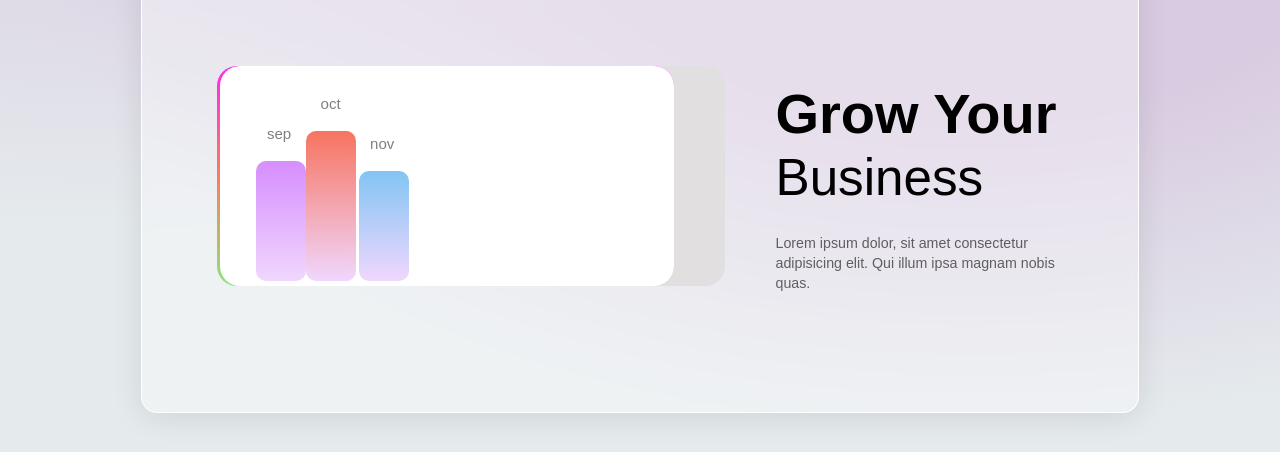
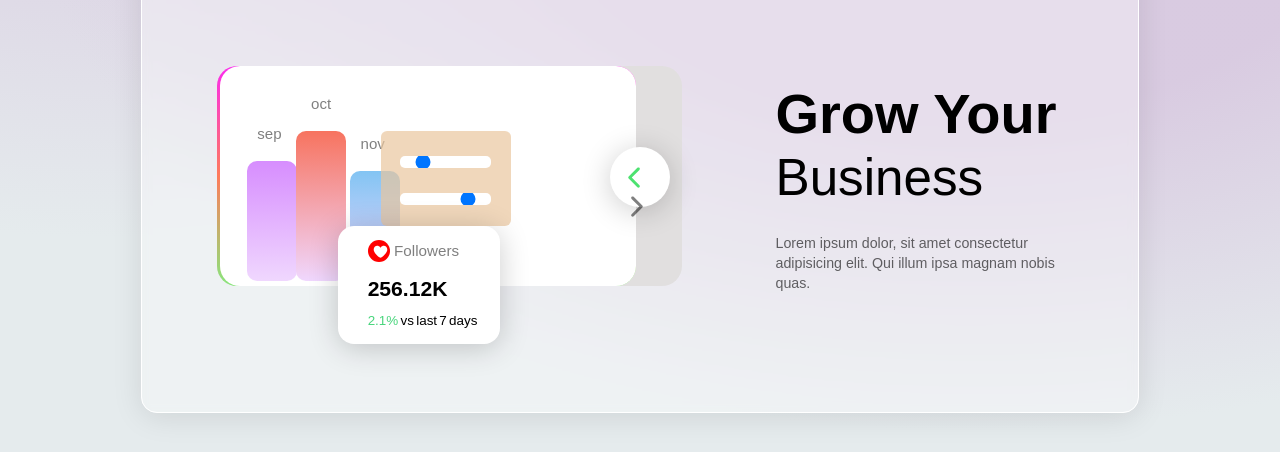
Before and after one commit to mohammadm938/agancy-landing-page, a plain HTML site: page index.html in a window 1280 px wide. Shown: the part 625-1077 px from the top of the page. Drawn offline with Linux system fonts and the light colour scheme.

Commit message:
compleate footer content

```diff
--- a/css/styles.css
+++ b/css/styles.css
@@ -320,7 +320,7 @@ body {
 
 #footer-content .left {
   float: left;
-  width: 60%;
+  width: 55%;
 }
 #footer-content .left .gray-box {
   background-color: #e1dfdf;
@@ -410,3 +410,126 @@ body {
   );
   height: 110px;
 }
+#footer-content .ranges-bg {
+  background-color: rgba(234, 199, 158, 0.7);
+  width: 32%;
+  height: 45%;
+  text-align: center;
+  border-radius: 6px;
+  float: right;
+  position: relative;
+  top: 60px;
+  right: 120px;
+}
+
+input[type="range"] {
+  overflow: hidden;
+  height: auto;
+  width: 80%;
+  border-radius: 0; /* iOS */
+  position: relative;
+  -webkit-appearance: none;
+  -moz-appearance: none;
+  display: block;
+  width: 70%;
+  height: 12px;
+  border-radius: 5px;
+  outline: none;
+  margin: 25px auto;
+  cursor: pointer;
+}
+
+.range::-moz-range-track {
+  height: 10px;
+  background-color: #b59f75;
+}
+
+.range::-moz-range-thumb {
+  height: 20px;
+  width: 20px;
+  border-radius: 50%;
+  box-sizing: border-box;
+}
+.range1::-moz-range-thumb {
+  box-shadow: -100vw 0 0 100vw #e9af05;
+}
+
+.range2::-moz-range-thumb {
+  box-shadow: -100vw 0 0 100vw #ee879f;
+}
+
+#footer-content .left .followers {
+  display: inline-block;
+  width: 40%;
+  height: 56%;
+  position: relative;
+  top: 60px;
+  right: 50px;
+  background-color: #fff;
+  border-radius: 16px;
+  box-shadow: 0 4px 30px rgba(0, 0, 0, 0.2);
+  padding-top: 12px;
+  padding-left: 30px;
+}
+
+#footer-content .left .followers .bg-like-icon {
+  display: inline-block;
+  background-color: #ff0000;
+  width: 22px;
+  height: 22px;
+  border-radius: 50%;
+  padding: 5px;
+  text-align: center;
+  position: relative;
+  top: 2.5px;
+}
+#footer-content .left .followers svg {
+  color: #fff;
+  font-size: 0.85rem;
+  position: relative;
+  top: -2px;
+  right: 0.2px;
+}
+#footer-content .left .followers .title-follower {
+  display: inline-block;
+  font-size: 0.95rem;
+  color: rgba(0, 0, 0, 0.5);
+  margin-bottom: 20px;
+}
+#footer-content .left .followers h3 {
+  color: #000;
+  font-weight: 600;
+  font-size: 1.32rem;
+  margin-bottom: 15px;
+}
+#footer-content .left .followers .persent {
+  color: #48d57c;
+  display: inline-block;
+}
+#footer-content .left .footer-p {
+  color: #000;
+  word-spacing: -1.5px;
+  font-size: 0.84rem;
+}
+
+#footer-content .left .page-changer-circle {
+  background-color: #fff;
+  box-shadow: 0 4px 30px rgba(0, 0, 0, 0.2);
+  position: relative;
+  top: -65%;
+  left: 95%;
+  width: 60px;
+  height: 60px;
+  border-radius: 50%;
+}
+#footer-content .left .page-changer-circle svg {
+  position: relative;
+  top: 16px;
+  left: 8px;
+  color: rgba(0, 0, 0, 0.5);
+  font-size: 1.45rem;
+  margin: 3px;
+}
+#footer-content .left .page-changer-circle .left-flesh {
+  color: #4de270;
+}
--- a/index.html
+++ b/index.html
@@ -129,6 +129,25 @@
                       <div class="chart-bg"></div>
                     </div>
                   </div>
+                  <div class="ranges-bg">
+                    <input type="range" class="range range1" value="20" />
+                    <input type="range" class="range range2" value="80" />
+                  </div>
+                  <div class="followers">
+                    <div class="bg-like-icon">
+                      <i class="fa-solid fa-heart"></i>
+                    </div>
+                    <p class="title-follower">Followers</p>
+                    <h3>256.12K</h3>
+                    <p class="footer-p">
+                      <span class="persent">2.1%</span> vs last 7 days
+                    </p>
+                  </div>
+                  <div class="page-changer-circle">
+                    <i class="fa-solid fa-chevron-left left-flesh"></i>
+                    <i class="fa-solid fa-chevron-right right-flesh"></i>
+                  </div>
+                  <div class="clearFix"></div>
                 </div>
               </div>
             </div>
```
